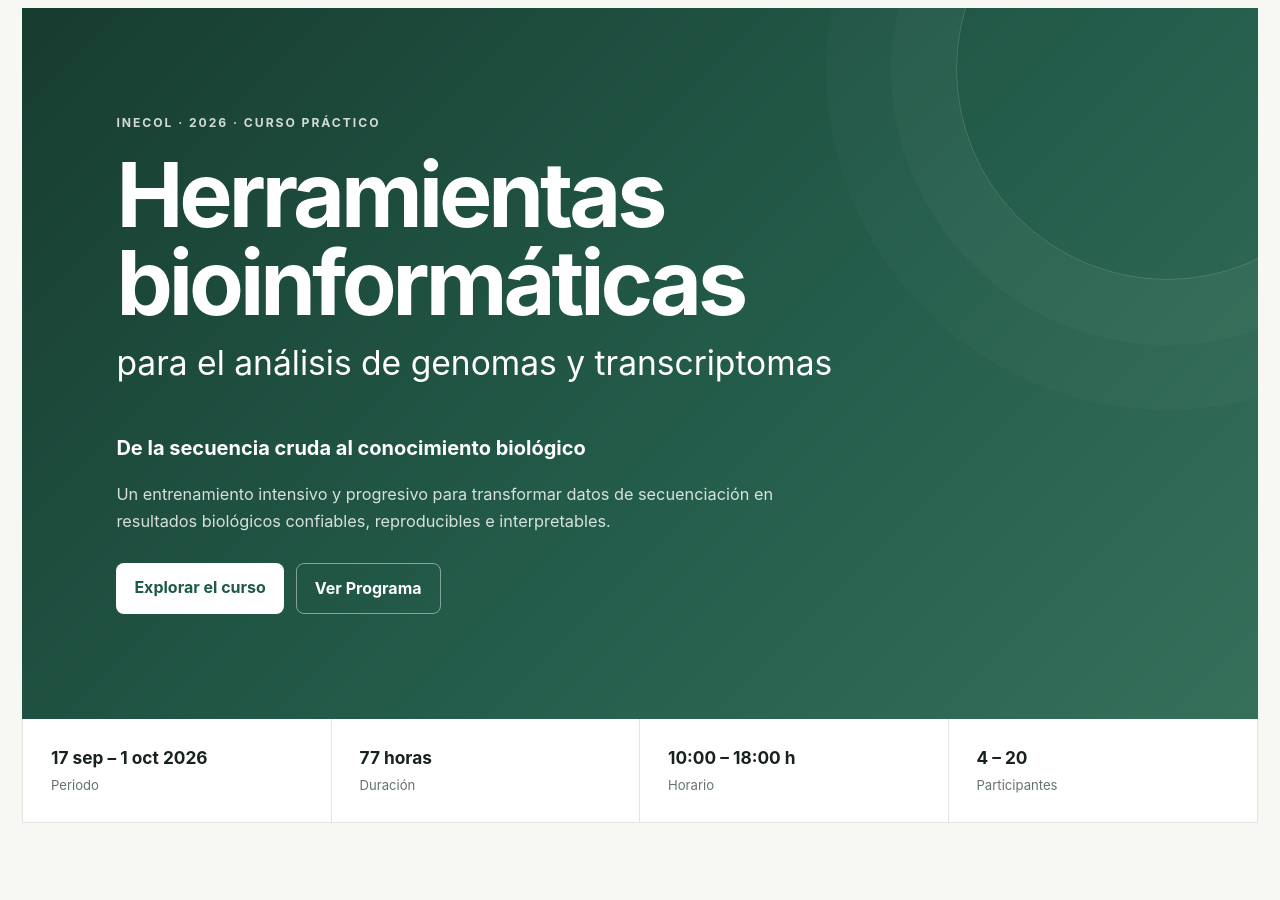
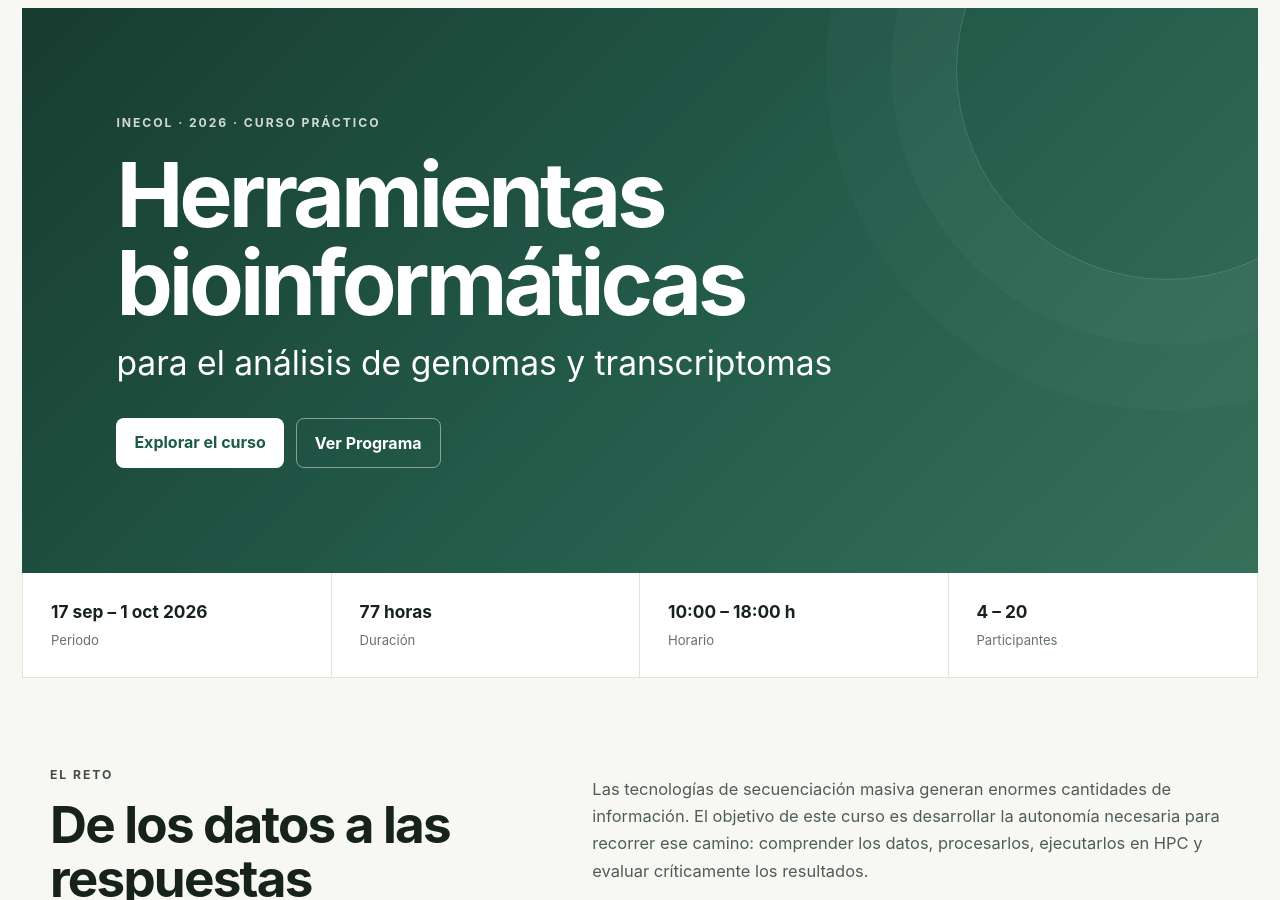
Before and after one commit to vitoem/HBGT_2026, a Jekyll site: the page built from docs/index.md, in a window 1280 px wide and 900 px high. Built offline with Jekyll 4.4.1, drawn with Linux system fonts in a browser that asks for light colours.

Commit message:
Update hero section in index.md
Removed introductory text from the hero section.

```diff
--- a/docs/index.md
+++ b/docs/index.md
@@ -6,8 +6,6 @@ title: Herramientas bioinformáticas para el análisis de genomas y transcriptom
   <div class="hero-kicker">INECOL · 2026 · CURSO PRÁCTICO</div>
   <h1>Herramientas bioinformáticas</h1>
   <p class="hero-subtitle">para el análisis de genomas y transcriptomas</p>
-  <p class="hero-lead">De la secuencia cruda al conocimiento biológico</p>
-  <p class="hero-text">Un entrenamiento intensivo y progresivo para transformar datos de secuenciación en resultados biológicos confiables, reproducibles e interpretables.</p>
   <div class="hero-actions">
     <a class="button primary" href="#jornadas">Explorar el curso</a>
     <a class="button secondary" href="programa.html">Ver Programa</a>
```
